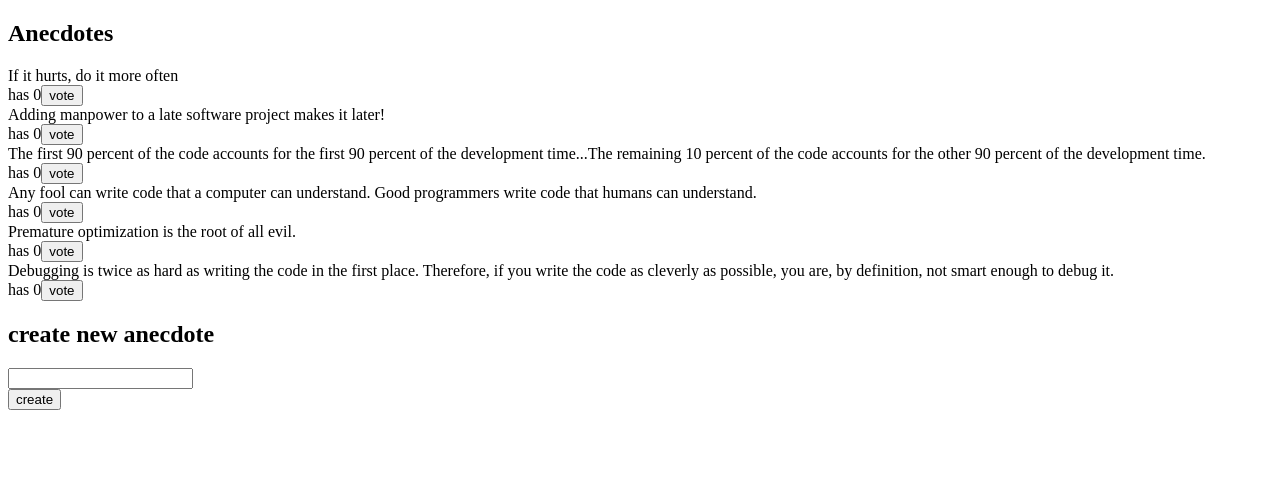
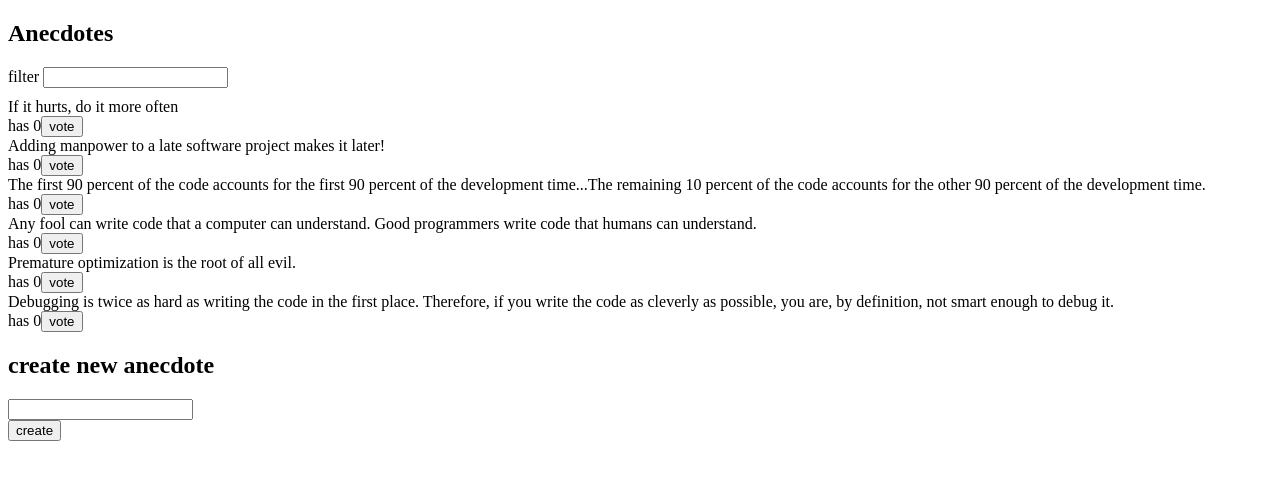
Before and after one commit to Starle21/FullStackOpen-exercises-part6-Redux, a React (Create React App) app in the folder redux-anecdotes/: page / in a window 1280 px wide. Shown: the top 480 px of the page. Built offline with nearby package versions, Linux system fonts and the light colour scheme.

Commit message:
Part 6.12* Anecdotes redux, step10 - filtering

```diff
--- a/redux-anecdotes/src/App.js
+++ b/redux-anecdotes/src/App.js
@@ -2,12 +2,14 @@
 import AnecdoteForm from './components/AnecdoteForm';
 import AnecdoteList from './components/AnecdoteList';
 import Notification from './components/Notification';
+import Filter from './components/Filter';
 
 const App = () => {
   return (
     <div>
       <h2>Anecdotes</h2>
       <Notification />
+      <Filter />
       <AnecdoteList />
       <AnecdoteForm />
     </div>
--- a/redux-anecdotes/src/components/AnecdoteList.js
+++ b/redux-anecdotes/src/components/AnecdoteList.js
@@ -8,8 +8,12 @@
 
 let timer = null;
 const AnecdoteList = () => {
-  const anecdotes = useSelector(state => state.anecdotes);
   const dispatch = useDispatch();
+  // const anecdotes = useSelector(state => state.anecdotes);
+  const anecdotes = useSelector(({ anecdotes, filter }) => {
+    if (filter === '') return anecdotes;
+    return anecdotes.filter(a => a.content.includes(filter));
+  });
 
   const vote = anecdote => {
     // console.log('vote', anecdote.id);
--- /dev/null
+++ b/redux-anecdotes/src/components/Filter.js
@@ -0,0 +1,23 @@
+import React from 'react';
+import { useDispatch } from 'react-redux';
+import { setFilter } from '../reducers/filterReducer';
+
+const Filter = () => {
+  const dispatch = useDispatch();
+
+  const handleChange = event => {
+    const filterString = event.target.value;
+    dispatch(setFilter(filterString));
+  };
+  const style = {
+    marginBottom: 10,
+  };
+
+  return (
+    <div style={style}>
+      filter <input onChange={handleChange} />
+    </div>
+  );
+};
+
+export default Filter;
--- a/redux-anecdotes/src/reducers/anecdoteReducer.js
+++ b/redux-anecdotes/src/reducers/anecdoteReducer.js
@@ -20,7 +20,7 @@
 const initialState = anecdotesAtStart.map(asObject);
 
 const anecdoteReducer = (state = initialState, action) => {
-  console.log('state now: ', state);
+  // console.log('state now: ', state);
   // console.log('action', action);
   switch (action.type) {
     case 'CREATE_ANECDOTE': {
--- /dev/null
+++ b/redux-anecdotes/src/reducers/filterReducer.js
@@ -0,0 +1,20 @@
+const filterReducer = (state = '', action) => {
+  //   console.log('state now: ', state);
+  //   console.log('action', action);
+  switch (action.type) {
+    case 'SET_FILTER': {
+      return action.filter;
+    }
+    default:
+      return state;
+  }
+};
+
+export const setFilter = filter => {
+  return {
+    type: 'SET_FILTER',
+    filter,
+  };
+};
+
+export default filterReducer;
--- a/redux-anecdotes/src/reducers/notificationReducer.js
+++ b/redux-anecdotes/src/reducers/notificationReducer.js
@@ -1,7 +1,5 @@
-import { useDispatch } from 'react-redux';
-
 const notificationReducer = (state = '', action) => {
-  console.log('state now: ', state);
+  //   console.log('state now: ', state);
   //   console.log('action', action);
   switch (action.type) {
     case 'SET_NOTIFICATION': {
--- a/redux-anecdotes/src/store.js
+++ b/redux-anecdotes/src/store.js
@@ -2,10 +2,12 @@
 import { composeWithDevTools } from 'redux-devtools-extension';
 import anecdoteReducer from './reducers/anecdoteReducer';
 import notificationReducer from './reducers/notificationReducer';
+import filterReducer from './reducers/filterReducer';
 
 const reducer = combineReducers({
   anecdotes: anecdoteReducer,
   notification: notificationReducer,
+  filter: filterReducer,
 });
 
 const store = createStore(reducer, composeWithDevTools());
```
